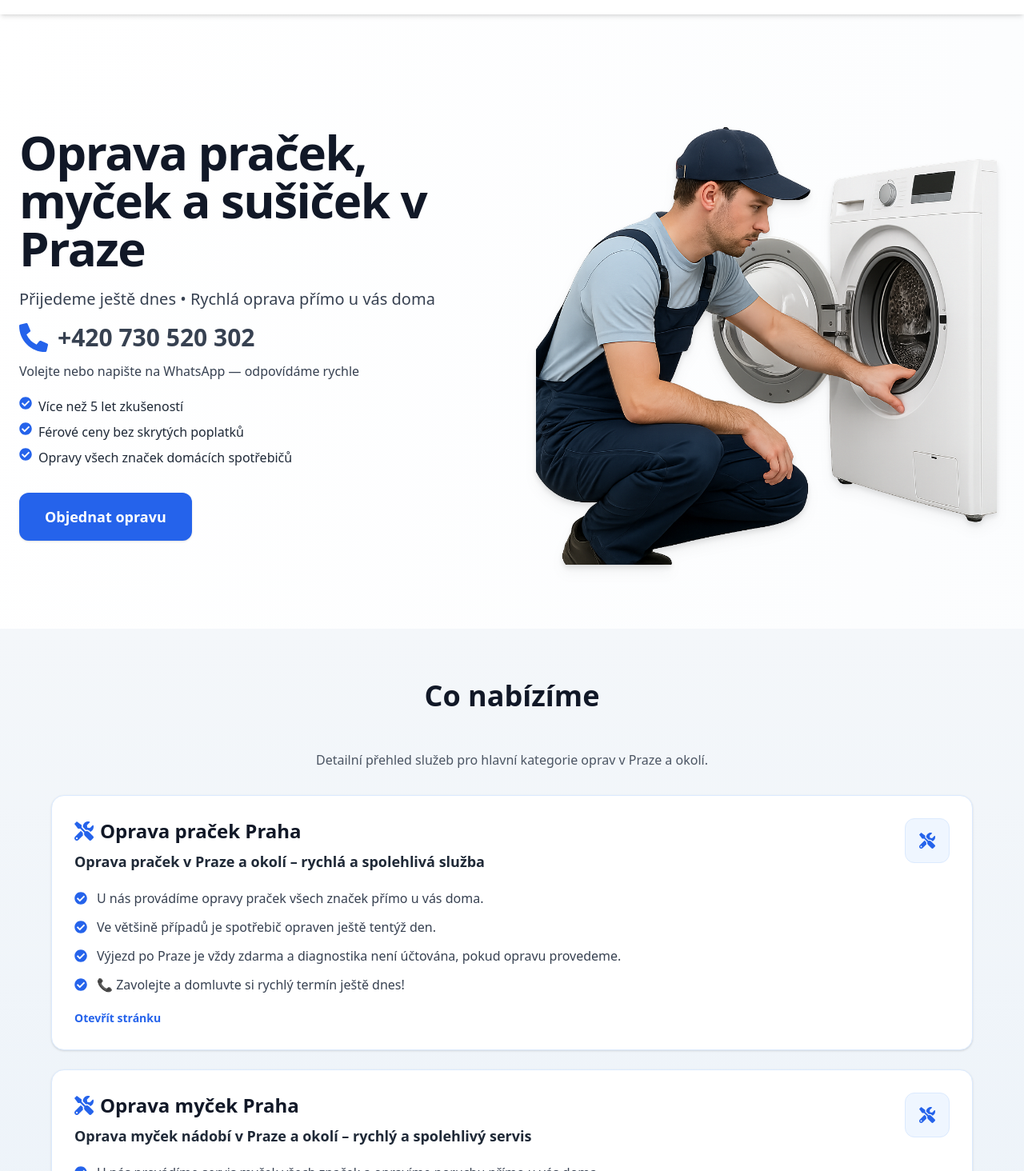
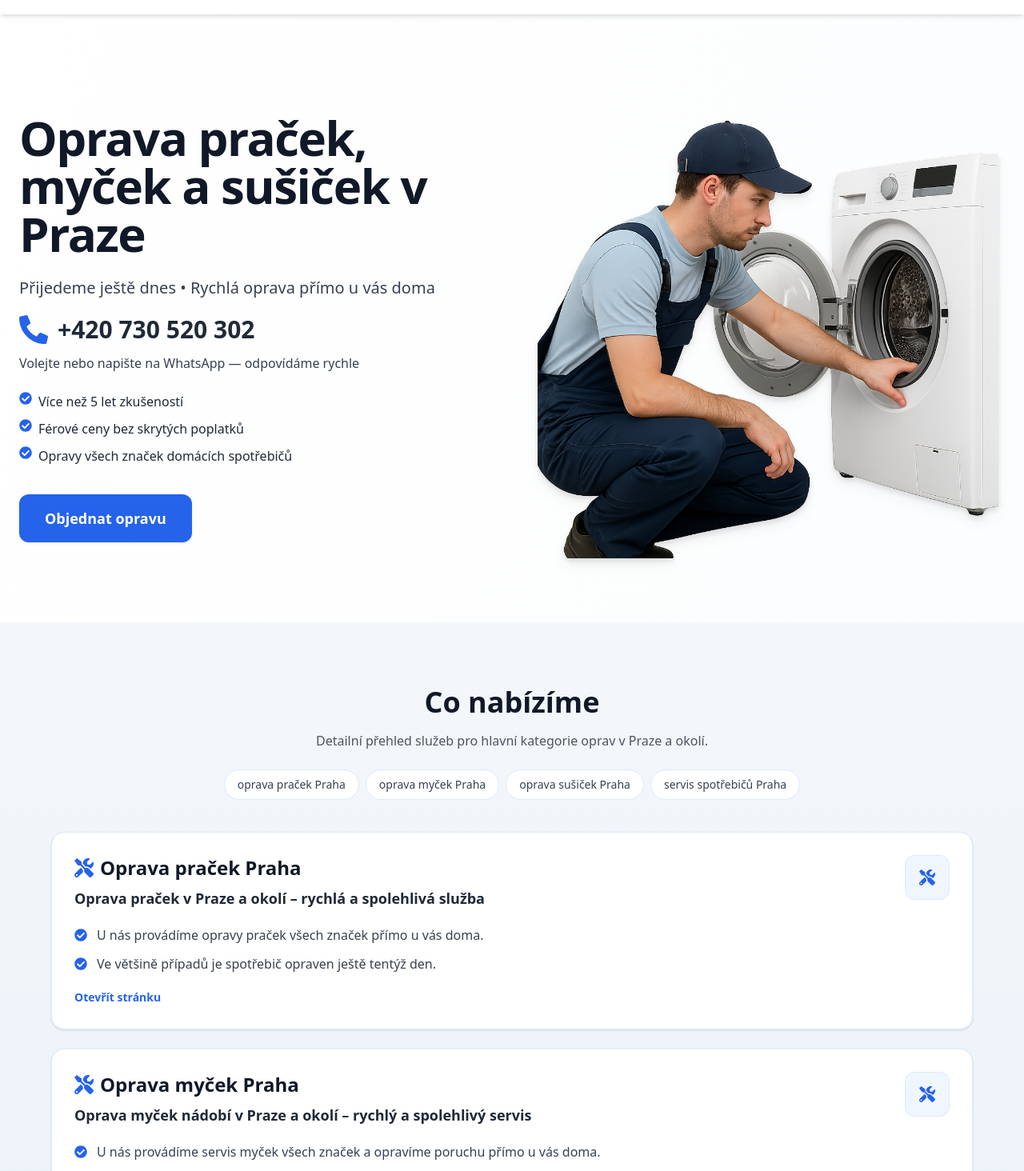
Before and after one commit to luatrix/oprava-cz, a React (Create React App) app: page / in a window 1280 px wide. Shown: the part 46-1510 px from the top of the page at 80% size. Built offline with nearby package versions, Linux system fonts and the light colour scheme.

Commit message:
ADaaaaaaAAaa 3

```diff
--- a/src/LandingPage.jsx
+++ b/src/LandingPage.jsx
@@ -13,9 +13,7 @@ const offerItems = [
     subtitle: 'Oprava praček v Praze a okolí – rychlá a spolehlivá služba',
     lines: [
       'U nás provádíme opravy praček všech značek přímo u vás doma.',
-      'Ve většině případů je spotřebič opraven ještě tentýž den.',
-      'Výjezd po Praze je vždy zdarma a diagnostika není účtována, pokud opravu provedeme.',
-      '📞 Zavolejte a domluvte si rychlý termín ještě dnes!'
+      'Ve většině případů je spotřebič opraven ještě tentýž den.'
     ],
     path: '/oprava-pracek-praha'
   },
@@ -24,8 +22,7 @@ const offerItems = [
     subtitle: 'Oprava myček nádobí v Praze a okolí – rychlý a spolehlivý servis',
     lines: [
       'U nás provádíme servis myček všech značek a opravíme poruchu přímo u vás doma.',
-      'Výjezd zdarma po celé Praze a žádné skryté poplatky.',
-      '📞 Objednejte si servis a my se postaráme, aby vaše myčka fungovala co nejdříve.'
+      'Výjezd zdarma po celé Praze a žádné skryté poplatky.'
     ],
     path: '/oprava-mycek-praha'
   },
@@ -34,8 +31,7 @@ const offerItems = [
     subtitle: 'Oprava sušiček v Praze a okolí – profesionální tým',
     lines: [
       'U nás zajistíme rychlou a spolehlivou opravu sušiček přímo u vás doma.',
-      'Férové ceny, zkušenosti z více než 5 let a výjezd po Praze vždy zdarma.',
-      '📞 Zavolejte ještě dnes a nechte nás vyřešit problém rychle a bez starostí.'
+      'Férové ceny, zkušenosti z více než 5 let a výjezd po Praze vždy zdarma.'
     ],
     path: '/oprava-susicek-praha'
   }
@@ -58,19 +54,20 @@ export default function LandingPage() {
       <SiteHeader />
 
       <section className="relative overflow-hidden min-h-screen pt-16 sm:pt-28">
-        <div className="grid grid-cols-1 md:grid-cols-2 items-center max-w-7xl mx-auto px-5 sm:px-6 pt-6 sm:pt-16 pb-16 sm:pb-20 gap-8 sm:gap-10">
+        <div className="grid grid-cols-1 md:grid-cols-2 items-center max-w-7xl mx-auto px-4 sm:px-6 pt-5 sm:pt-14 pb-14 sm:pb-20 gap-7 sm:gap-12">
           <div>
-            <h1 className="text-[clamp(1.9rem,8vw,2.7rem)] sm:text-6xl font-extrabold text-gray-900 leading-[1.08] tracking-tight mb-4 sm:mb-5">
-              Oprava praček, myček a sušiček v Praze
+            <h1 className="text-[clamp(1.85rem,7.6vw,2.6rem)] sm:text-6xl font-extrabold text-gray-900 leading-[1.04] tracking-tight mb-4 sm:mb-6">
+              Oprava praček,
+              <br className="hidden sm:block" /> myček a sušiček v Praze
             </h1>
-            <p className="text-base sm:text-xl text-gray-700 mb-3 sm:mb-4">Přijedeme ještě dnes • Rychlá oprava přímo u vás doma</p>
-            <p className="text-gray-700 text-xl sm:text-3xl flex items-center gap-3 mb-3 font-semibold">
-              <FaPhoneAlt className="text-blue-600 text-2xl sm:text-4xl shrink-0" />
+            <p className="text-[15px] sm:text-xl text-gray-700 leading-relaxed mb-3 sm:mb-5">Přijedeme ještě dnes • Rychlá oprava přímo u vás doma</p>
+            <p className="text-gray-800 text-[1.35rem] sm:text-3xl flex items-center gap-3 mb-2 sm:mb-3 font-semibold">
+              <FaPhoneAlt className="text-blue-600 text-3xl sm:text-4xl shrink-0" />
               +420 730 520 302
             </p>
-            <p className="text-gray-700 text-sm sm:text-base mb-4 sm:mb-5">Volejte nebo napište na WhatsApp — odpovídáme rychle</p>
+            <p className="text-gray-700 text-[13px] sm:text-base mb-5 sm:mb-6">Volejte nebo napište na WhatsApp — odpovídáme rychle</p>
 
-            <div className="space-y-2 mb-7 sm:mb-8 text-gray-800 font-medium text-sm sm:text-base">
+            <div className="space-y-2.5 mb-6 sm:mb-9 text-gray-800 font-medium text-[14px] sm:text-base">
               <p className="flex items-start gap-2">
                 <FaCheckCircle className="text-blue-600 shrink-0" />
                 <span>Více než 5 let zkušeností</span>
@@ -87,34 +84,40 @@ export default function LandingPage() {
 
             <Link
               to="/#contact"
-              className="inline-block bg-blue-600 hover:bg-blue-700 text-white px-6 sm:px-8 py-3 sm:py-4 rounded-xl text-base sm:text-lg font-semibold shadow transition"
+              className="inline-block w-full sm:w-auto text-center bg-blue-600 hover:bg-blue-700 text-white px-7 sm:px-8 py-3 sm:py-4 rounded-xl text-[15px] sm:text-lg font-semibold shadow transition"
             >
               Objednat opravu
             </Link>
           </div>
 
-          <div className="relative">
+          <div className="relative pt-2 sm:pt-0">
             <img
               src={repairGuy}
               alt="Servisní technik opravuje pračku v Praze"
-              className="w-full max-w-lg lg:max-w-xl mx-auto drop-shadow-lg"
+              className="w-full max-w-[21rem] sm:max-w-lg lg:max-w-xl mx-auto drop-shadow-lg"
             />
           </div>
         </div>
       </section>
 
-      <section className="bg-gradient-to-b from-[#f4f7fa] to-[#e9f1f9] py-16 px-6" id="offer">
+      <section className="bg-gradient-to-b from-[#f4f7fa] to-[#e9f1f9] py-16 sm:py-20 px-6" id="offer">
         <div className="max-w-6xl mx-auto">
-          <h2 className="text-2xl sm:text-4xl font-bold text-gray-900 text-center mb-10 sm:mb-12">Co nabízíme</h2>
-          <p className="text-center text-gray-600 mb-8 max-w-3xl mx-auto">
+          <h2 className="text-2xl sm:text-4xl font-bold text-gray-900 text-center mb-4">Co nabízíme</h2>
+          <p className="text-center text-gray-600 mb-6 max-w-3xl mx-auto">
             Detailní přehled služeb pro hlavní kategorie oprav v Praze a okolí.
           </p>
+          <div className="flex flex-wrap justify-center gap-2 mb-10">
+            <span className="rounded-full bg-white border border-blue-100 text-gray-700 px-4 py-2 text-sm">oprava praček Praha</span>
+            <span className="rounded-full bg-white border border-blue-100 text-gray-700 px-4 py-2 text-sm">oprava myček Praha</span>
+            <span className="rounded-full bg-white border border-blue-100 text-gray-700 px-4 py-2 text-sm">oprava sušiček Praha</span>
+            <span className="rounded-full bg-white border border-blue-100 text-gray-700 px-4 py-2 text-sm">servis spotřebičů Praha</span>
+          </div>
           <div className="grid grid-cols-1 gap-6">
             {offerItems.map((item) => (
               <Link
                 key={item.title}
                 to={item.path}
-                className="block bg-white rounded-2xl p-7 shadow border border-blue-100 hover:shadow-lg hover:border-blue-300 transition focus:outline-none focus-visible:ring-2 focus-visible:ring-blue-500"
+                className="group block bg-white rounded-2xl p-7 shadow border border-blue-100 hover:shadow-lg hover:border-blue-300 transition focus:outline-none focus-visible:ring-2 focus-visible:ring-blue-500"
               >
                 <div className="flex items-start justify-between gap-6 mb-5">
                   <div>
@@ -145,7 +148,7 @@ export default function LandingPage() {
         </div>
       </section>
 
-      <section className="bg-white py-16 px-6" id="about">
+      <section className="bg-white py-16 sm:py-20 px-6" id="about">
         <div className="max-w-6xl mx-auto grid grid-cols-1 md:grid-cols-2 gap-10 items-center">
           <div>
             <img
@@ -174,7 +177,7 @@ export default function LandingPage() {
         </div>
       </section>
 
-      <section className="bg-[#f8fbff] py-16 px-6" id="services">
+      <section className="bg-[#f8fbff] py-14 sm:py-16 px-6" id="services">
         <div className="max-w-4xl mx-auto bg-white rounded-xl p-8 shadow border border-blue-100 text-center">
           <h2 className="text-2xl sm:text-4xl font-bold text-gray-900 mb-4">Objednat opravu</h2>
           <p className="text-gray-700 mb-6">Zavolejte nám nebo odešlete poptávku a my se vám ozveme co nejdříve.</p>
@@ -187,22 +190,22 @@ export default function LandingPage() {
         </div>
       </section>
 
-      <section className="bg-white py-16 px-6" id="pricing">
+      <section className="bg-white py-16 sm:py-20 px-6" id="pricing">
         <div className="max-w-5xl mx-auto">
           <h2 className="text-2xl sm:text-4xl font-bold text-gray-900 text-center mb-10">Kolik obvykle stojí oprava?</h2>
-          <div className="grid grid-cols-1 md:grid-cols-2 gap-6 mb-6">
-            <div className="bg-blue-600 p-6 rounded-xl shadow text-white">
+          <div className="grid grid-cols-1 md:grid-cols-2 gap-6 mb-5">
+            <div className="bg-blue-600 p-7 rounded-2xl shadow text-white">
               <p className="text-sm uppercase text-blue-100 mb-2">Výjezd</p>
-              <p className="text-2xl sm:text-3xl font-extrabold">po Praze vždy zdarma</p>
+              <p className="text-3xl sm:text-4xl font-extrabold leading-tight">po Praze vždy zdarma</p>
             </div>
-            <div className="bg-white p-6 rounded-xl shadow border border-blue-100">
+            <div className="bg-white p-7 rounded-2xl shadow border border-blue-100">
               <p className="text-sm uppercase text-gray-500 mb-2">Diagnostika</p>
-              <p className="text-2xl sm:text-3xl font-extrabold text-gray-900">od 500 Kč</p>
+              <p className="text-3xl sm:text-4xl font-extrabold text-gray-900 leading-tight">od 500 Kč</p>
             </div>
           </div>
-          <div className="bg-white p-6 rounded-xl shadow border border-blue-100 mb-6 text-center">
+          <div className="bg-white p-5 rounded-xl shadow border border-blue-100 mb-6 text-center">
             <p className="text-sm uppercase text-gray-500 mb-2">Běžná oprava</p>
-            <p className="text-2xl font-bold text-gray-800">800 – 2000 Kč</p>
+            <p className="text-xl font-bold text-gray-800">800 – 2000 Kč</p>
           </div>
           <div className="bg-[#f4f7fa] p-7 rounded-xl shadow border border-blue-100 text-gray-700">
             <div className="grid grid-cols-1 md:grid-cols-2 gap-4 mb-5">
@@ -215,16 +218,21 @@ export default function LandingPage() {
         </div>
       </section>
 
-      <section className="bg-white py-16 px-6" id="reviews">
+      <section className="bg-white py-14 sm:py-20 px-4 sm:px-6" id="reviews">
         <div className="max-w-4xl mx-auto">
           <h2 className="text-2xl sm:text-4xl font-bold text-gray-900 text-center mb-4">Reference / Důvěra</h2>
-          <p className="text-center text-gray-600 mb-10">Co o nás říkají zákazníci:</p>
-          <div className="grid grid-cols-1 md:grid-cols-2 gap-6">
+          <p className="text-center text-gray-600 mb-8 sm:mb-10">Co o nás říkají zákazníci:</p>
+          <div className="grid grid-cols-1 md:grid-cols-2 gap-4 sm:gap-6">
             {reviews.map((review) => (
-              <article key={review.quote} className="bg-[#f4f7fa] p-7 rounded-xl shadow border border-blue-100">
-                <FaQuoteLeft className="text-blue-300 text-2xl mb-3" />
-                <p className="text-gray-700 text-lg leading-relaxed mb-4">{review.quote}</p>
-                <p className="font-semibold text-gray-900">– {review.author}</p>
+              <article key={review.quote} className="bg-[#f4f7fa] p-5 sm:p-7 rounded-xl shadow border border-blue-100">
+                <div className="flex items-center gap-3 mb-4 sm:mb-5">
+                  <div className="w-10 h-10 sm:w-11 sm:h-11 rounded-full bg-blue-100 text-blue-700 text-sm sm:text-base font-bold flex items-center justify-center">
+                    {review.author.slice(0, 1)}
+                  </div>
+                  <p className="font-semibold text-gray-900 text-sm sm:text-base">{review.author}</p>
+                </div>
+                <FaQuoteLeft className="text-blue-300 text-xl sm:text-2xl mb-2 sm:mb-3" />
+                <p className="text-gray-700 text-[15px] sm:text-lg leading-relaxed">{review.quote}</p>
               </article>
             ))}
           </div>
```
Also changed, not shown: src/App.js (+24 -3 lines), src/pages/SeoServicePage.jsx (+15 -4 lines).
